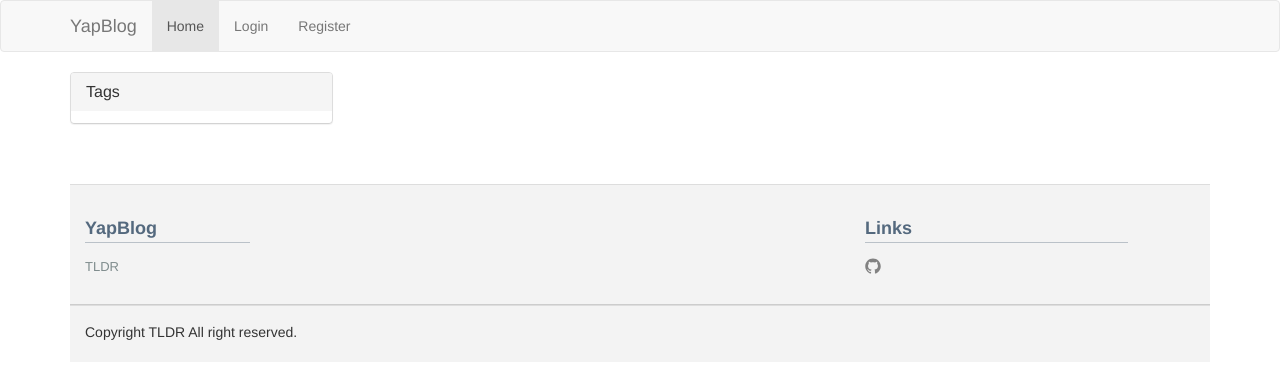
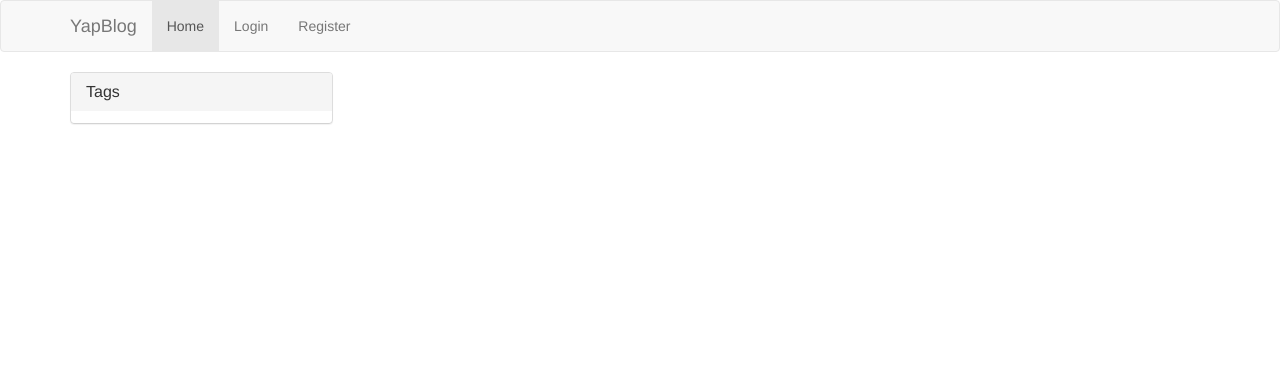
Before and after one commit to Fugoes/yapblog, a Flask app: page / in a window 1280 px wide. Shown: the top 379 px of the page. Run offline with Flask 2, Linux system fonts and the light colour scheme; data that the repository does not hold is empty; some libraries are stand-ins or nearby versions.

Commit message:
delete footer

```diff
--- a/yapblog/api/article.py
+++ b/yapblog/api/article.py
@@ -137,7 +137,7 @@ def api_article_get():
         ]
     }
     """
-    articles = Article.query.all()
+    articles = Article.query.order_by(db.desc(Article.date_time_)).all()
     return ok(articles=[
         {
             "id": article.id_,
--- a/yapblog/static/yapblog.css
+++ b/yapblog/static/yapblog.css
@@ -236,3 +236,7 @@
 .tag-max {
     font-size: 13pt;
 }
+
+img {
+    max-width: 100%;
+}
--- a/yapblog/templates/base.html
+++ b/yapblog/templates/base.html
@@ -37,6 +37,7 @@
 </div>
 </div>
 
+<!--
 <footer>
     <div class="footer" id="footer">
         <div class="container">
@@ -76,6 +77,7 @@
         </div>
     </div>
 </footer>
+-->
 
 </body>
 </html>
```
